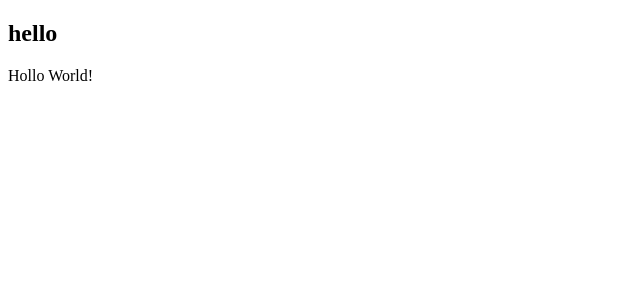
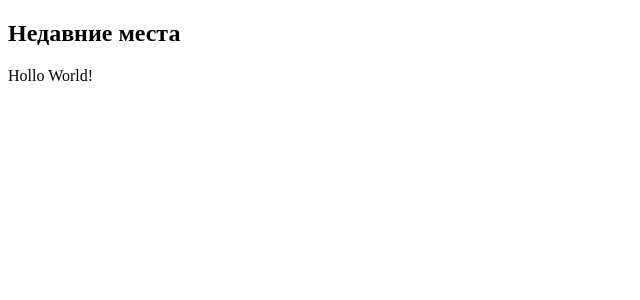
Before and after one commit to VernerBorn/dikol-web, a React (Create React App) app: page / in a window 1280 px wide. Shown: the top 300 px of the page, without its empty margins (0-640 px from the left). Built offline with nearby package versions, Linux system fonts and the light colour scheme.

Commit message:
add ErrorBoundry

```diff
--- a/src/App.tsx
+++ /dev/null
@@ -1,13 +0,0 @@
-import React from 'react'
-
-import Section from './components/UI/Section'
-
-const App: React.FC = (): JSX.Element => {
-  return (
-    <Section className="section" title="hello">
-      <div className="App">Hollo World!</div>
-    </Section>
-  )
-}
-
-export default App
--- /dev/null
+++ b/src/components/App/App.tsx
@@ -0,0 +1,13 @@
+import React from 'react'
+import { Switch, Route } from 'react-router'
+import Home from '../pages/Home'
+
+const App: React.FC = (): JSX.Element => {
+  return (
+    <Switch>
+      <Route exact path="/" component={Home} />
+    </Switch>
+  )
+}
+
+export default App
--- /dev/null
+++ b/src/components/ErrorBoundry/ErrorBoundry.tsx
@@ -0,0 +1,19 @@
+import React, { Component } from 'react'
+import ErrorIndicator from '../ErrorIndicator/ErrorIndicator'
+
+export default class ErrorBoundry extends Component {
+  state = {
+    hasError: false,
+  }
+
+  componentDidCatch(): void {
+    this.setState({ hasError: true })
+  }
+
+  render(): JSX.Element | React.ReactNode {
+    if (this.state.hasError) {
+      return <ErrorIndicator />
+    }
+    return this.props.children
+  }
+}
--- /dev/null
+++ b/src/components/ErrorIndicator/ErrorIndicator.tsx
@@ -0,0 +1,5 @@
+import React from 'react'
+
+const ErrorIndicator: React.FC = (): React.ReactElement => <div>Error!</div>
+
+export default ErrorIndicator
--- /dev/null
+++ b/src/components/pages/Home.tsx
@@ -0,0 +1,13 @@
+import React from 'react'
+
+import Section from '../../components/UI/Section'
+
+const Home: React.FC = (): JSX.Element => {
+  return (
+    <Section className="recent-places" title="Недавние места">
+      <div className="App">Hollo World!</div>
+    </Section>
+  )
+}
+
+export default Home
--- a/src/index.tsx
+++ b/src/index.tsx
@@ -1,11 +1,15 @@
 import React from 'react'
 import ReactDOM from 'react-dom'
 import { BrowserRouter as Router } from 'react-router-dom'
-import App from './App'
+
+import ErrorBoundry from './components/ErrorBoundry/ErrorBoundry'
+import App from './components/App/App'
 
 ReactDOM.render(
-  <Router>
-    <App />
-  </Router>,
+  <ErrorBoundry>
+    <Router>
+      <App />
+    </Router>
+  </ErrorBoundry>,
   document.getElementById('root'),
 )
```
